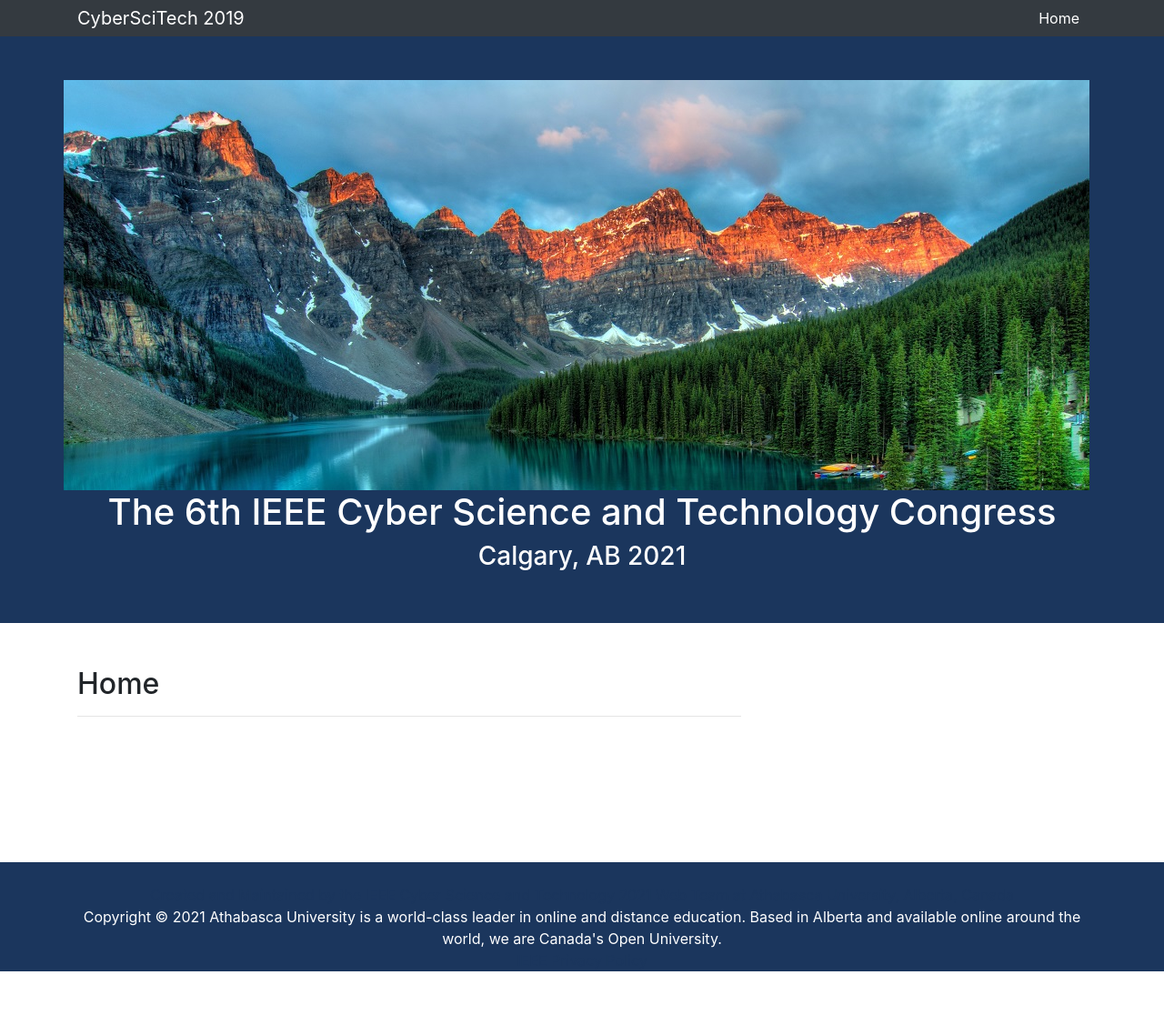
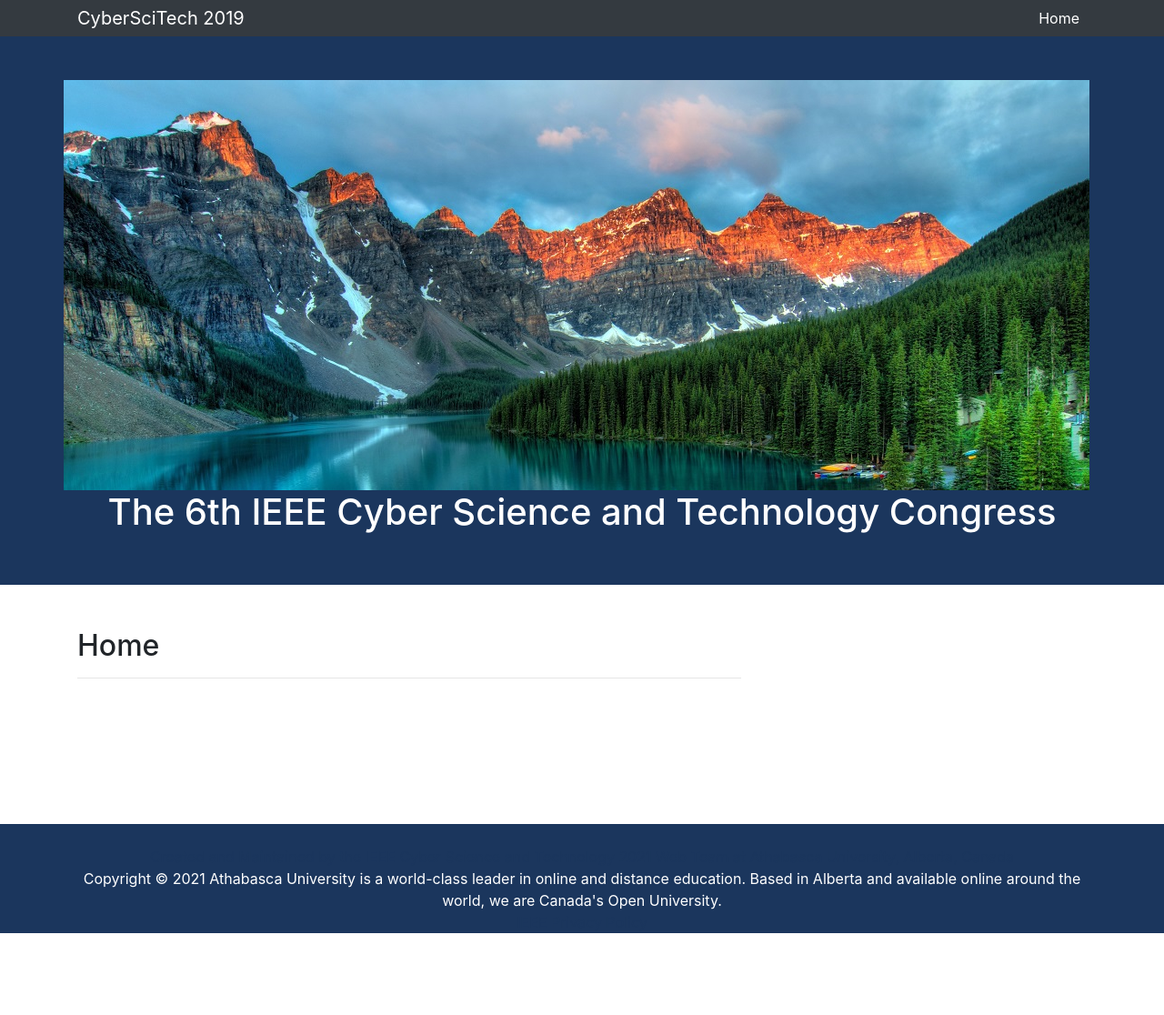
Before and after one commit to kstauff/2021, a Jekyll site: the page built from index.html, in a window 1280 px wide. Shown: the whole page at 91% size. Built offline with Jekyll 4.4.1, drawn with Linux system fonts in a browser that asks for light colours; after the commit the page ends 1074 px from its top, so only the background shows below that.

Commit message:
Update header.html

```diff
--- a/_includes/header.html
+++ b/_includes/header.html
@@ -13,7 +13,7 @@
    <center><font style="color:white">  <h1>
 The 6th IEEE Cyber Science and Technology Congress
         </h1>
-        <h3>Calgary, AB 2021</h3>   </font></center>
+   </font></center>
       </div>
       </div>
       </div>
```
